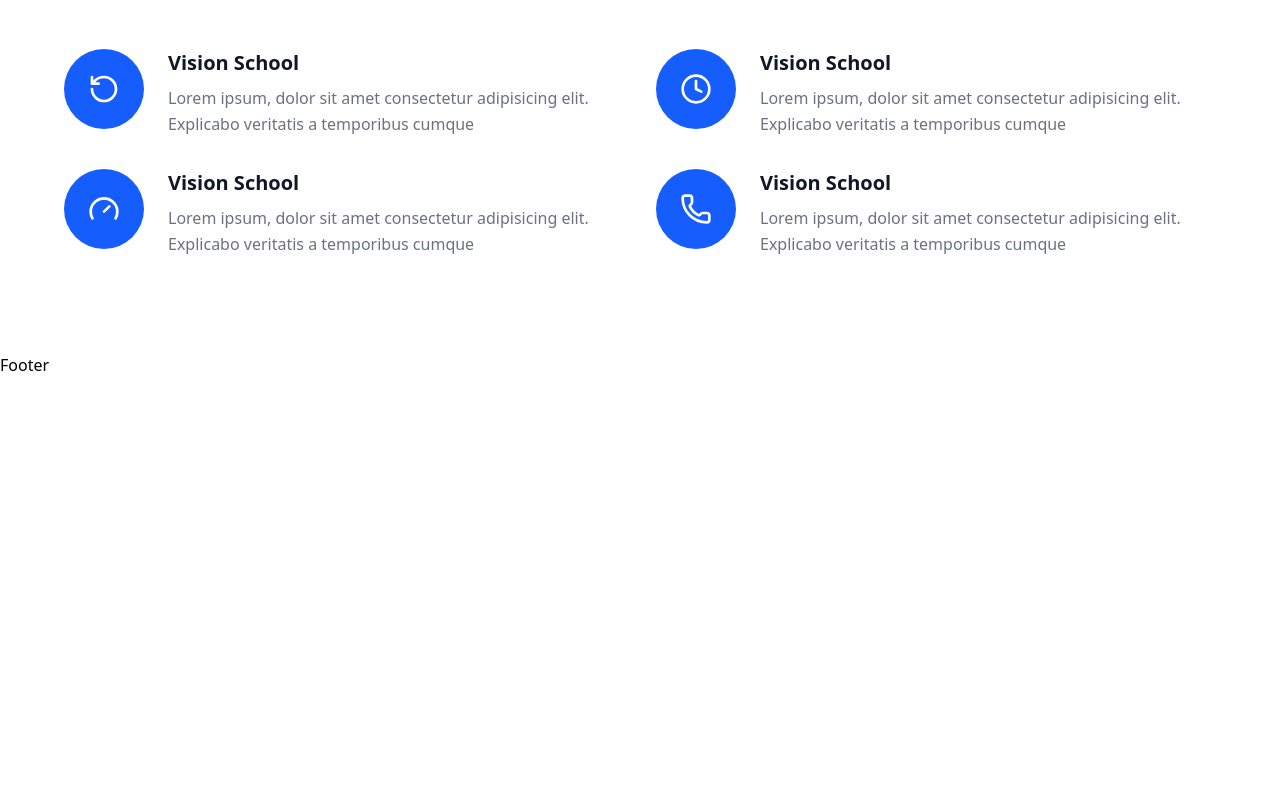
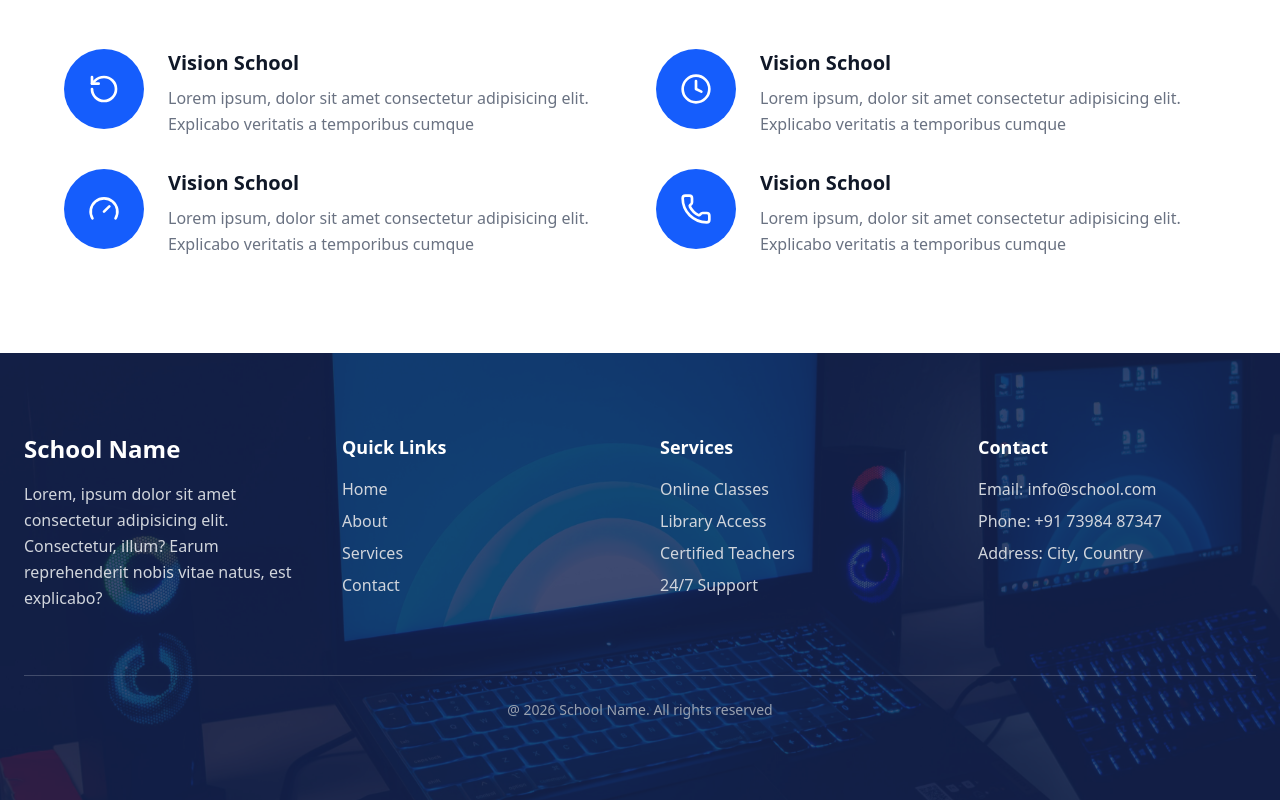
Before and after one commit to ronikjoshi/Personal_Dashboard_React, a React (Vite) app: page / in a window 1280 px wide. Shown: the part 4047-4847 px from the top of the page. Before the commit the page ends 4424 px from the top, so only its background shows below. Built offline with nearby package versions, Linux system fonts and the light colour scheme.

Commit message:
Footer Section completed

```diff
--- a/src/components/Footer.jsx
+++ b/src/components/Footer.jsx
@@ -1,9 +1,70 @@
-import React from 'react'
+import footerImage from '../assets/footer.png'
 
 const Footer = () => {
   return (
-    <div>Footer</div>
-  )
-}
+    <footer
+    className="relative bg-center bg-cover text-white"
+    style={{ backgroundImage: `url(${footerImage})`}}
+    >
+        <div className='absolute inset-0 bg-blue-950/80' />
+            <div className='relative max-w-7xl mx-auto px-6 py-20'>
+                <div className='grid grid-cols-1 md:grid-cols-4 gap-10'>
+                    <div>
+                        <h3 className='text-2xl font-bold mb-4'>
+                            School Name
+                        </h3>
+                        <p className='text-gray-300 leading-relaxed '>
+                            Lorem, ipsum dolor sit amet consectetur adipisicing elit. Consectetur, illum? Earum reprehenderit nobis vitae natus, est explicabo?
+                        </p>
+                    </div>
+                    {/* Links */}
+                    <div>
+                        <h4 className='text-lg font-semibold mb-4'>
+                            Quick Links
+                        </h4>
+                        <ul className='space-y-2 text-gray-300'>
+                            <li className='hover:text-white cursor-pointer'>Home</li>
+                            <li className='hover:text-white cursor-pointer'>About</li>
+                            <li className='hover:text-white cursor-pointer'>Services</li>
+                            <li className='hover:text-white cursor-pointer'>Contact</li>
+                        </ul>
+                    </div>
+                    {/* Services */}
+                    <div>
+                        <h4 className='text-lg font-semibold mb-4'>
+                            Services
+                        </h4>
+                        <ul className='space-y-2 text-gray-300'>
+                            <li className='hover:text-white cursor-pointer'>Online Classes</li>
+                            <li className='hover:text-white cursor-pointer'>Library Access</li>
+                            <li className='hover:text-white cursor-pointer'>Certified Teachers</li>
+                            <li className='hover:text-white cursor-pointer'>24/7 Support</li>
+                        </ul>
+                    </div>
+                    {/* Contact */}
+                    <div>
+                        <h4 className='text-lg font-semibold mb-4'>
+                            Contact
+                        </h4>
+                        <ul className='space-y-2 text-gray-300'>
+                            <li className='hover:text-white cursor-pointer'>
+                                Email: info@school.com
+                            </li>
+                            <li className='hover:text-white cursor-pointer'>
+                                Phone: +91 73984 87347
+                            </li>
+                            <li className='hover:text-white cursor-pointer'>
+                                Address: City, Country
+                            </li>
+                        </ul>
+                    </div>
+                </div>
+                <div className='border-t border-white/20 mt-16 pt-6 text-center text-gray-400 text-sm'>
+                        @ {new Date().getFullYear()} School Name. All rights reserved
+                </div>
+            </div>
+    </footer>
+  );
+};
 
 export default Footer
--- a/src/index.css
+++ b/src/index.css
@@ -1 +1,5 @@
 @import "tailwindcss";
+
+html {
+    scroll-behavior: smooth;
+}
```
Also changed, not shown: src/assets/footer.png (added).
